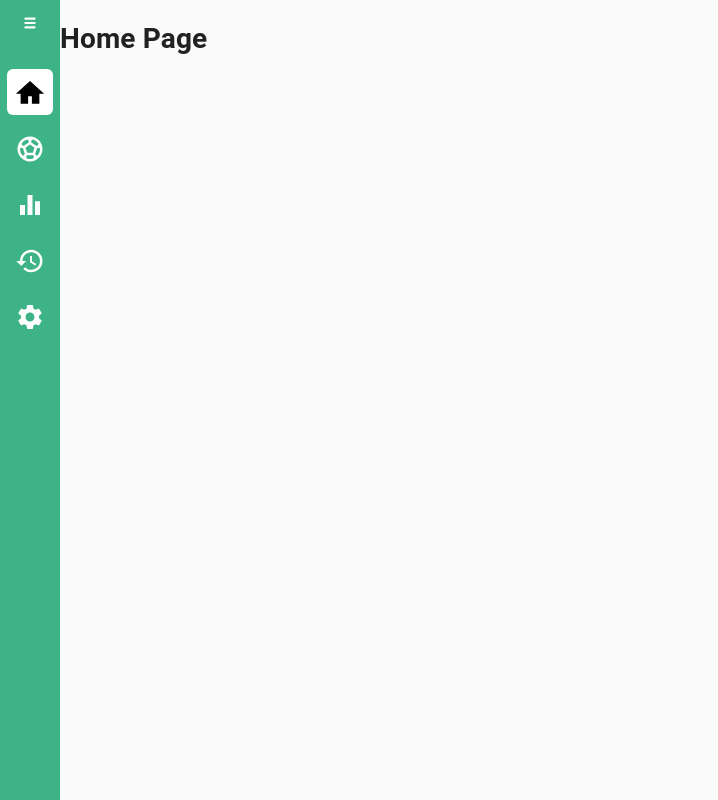
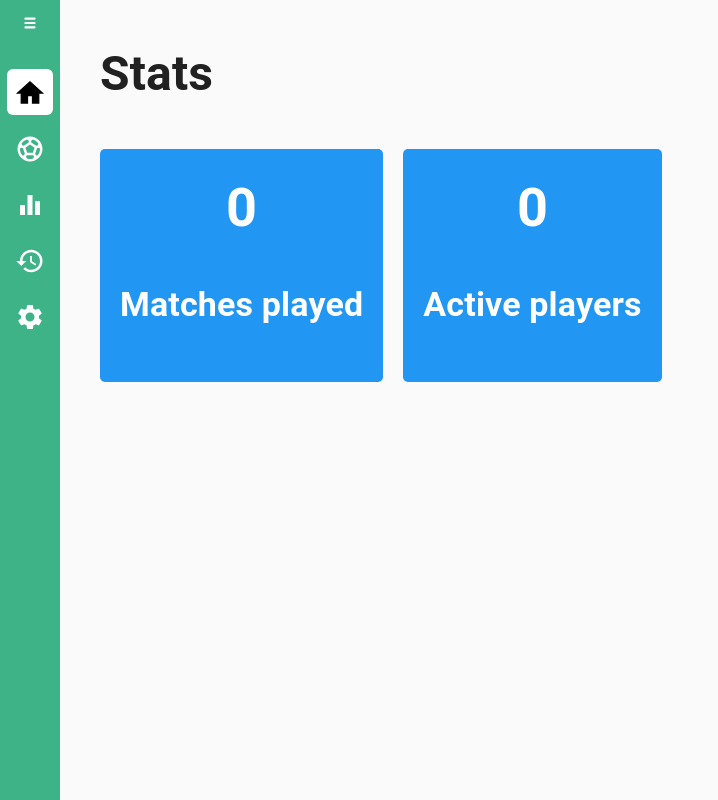
Before and after one commit to abnaceur/foosballtracker, a React (Create React App) app in the folder client/: page /dashboard in a window 1280 px wide. Shown: the whole page, without its empty margins (0-718 px from the left). Built offline with nearby package versions, Linux system fonts and the light colour scheme.

Commit message:
Integrate stats page

```diff
--- a/client/src/pages/HomePage/index.jsx
+++ b/client/src/pages/HomePage/index.jsx
@@ -4,13 +4,32 @@ import React from 'react';
 import HomepageBaseLayout from '../../layouts/HomepageBaseLayout';
 
 // Styles
-import { Container } from './style';
+import {
+  Container,
+  StatsCards,
+  StatsTitle,
+  StatCard
+ } from './style';
 
 const HomePage = () => {
   return (
     <HomepageBaseLayout id='dashboardLayout' className='dashboardLayout'>
       <Container>
-       <h1>Home Page</h1>
+        <StatsTitle>
+          Stats
+        </StatsTitle>
+        <StatsCards>
+          <StatCard>
+            <span>0</span>
+            <p>Matches played</p>
+          </StatCard>
+
+          <StatCard>
+            <span>0</span>
+            <p>Active players</p>
+          </StatCard>
+        </StatsCards>
+
       </Container>
     </HomepageBaseLayout>
   );
--- a/client/src/pages/HomePage/style.js
+++ b/client/src/pages/HomePage/style.js
@@ -4,3 +4,27 @@ export const Container = styled.div`
   flex: 1;
   min-height: 100vh;
 `;
+
+export const StatsCards = styled.div`
+  display: flex;
+  padding: 40px;
+`
+export const StatCard = styled.div`
+  padding: 20px;
+  background-color: #2196F3;
+  margin-right: 20px;
+  border-radius: 5px;
+  color: white;
+  text-align: center;
+  font-weight: bold;
+  font-size: 34px;
+  span {
+    font-size: 54px;
+  }
+  `
+
+export const StatsTitle = styled.div`
+  font-size: 48px;
+  padding: 40px 0px 0px 40px;
+  font-weight: bold;
+  `
```
